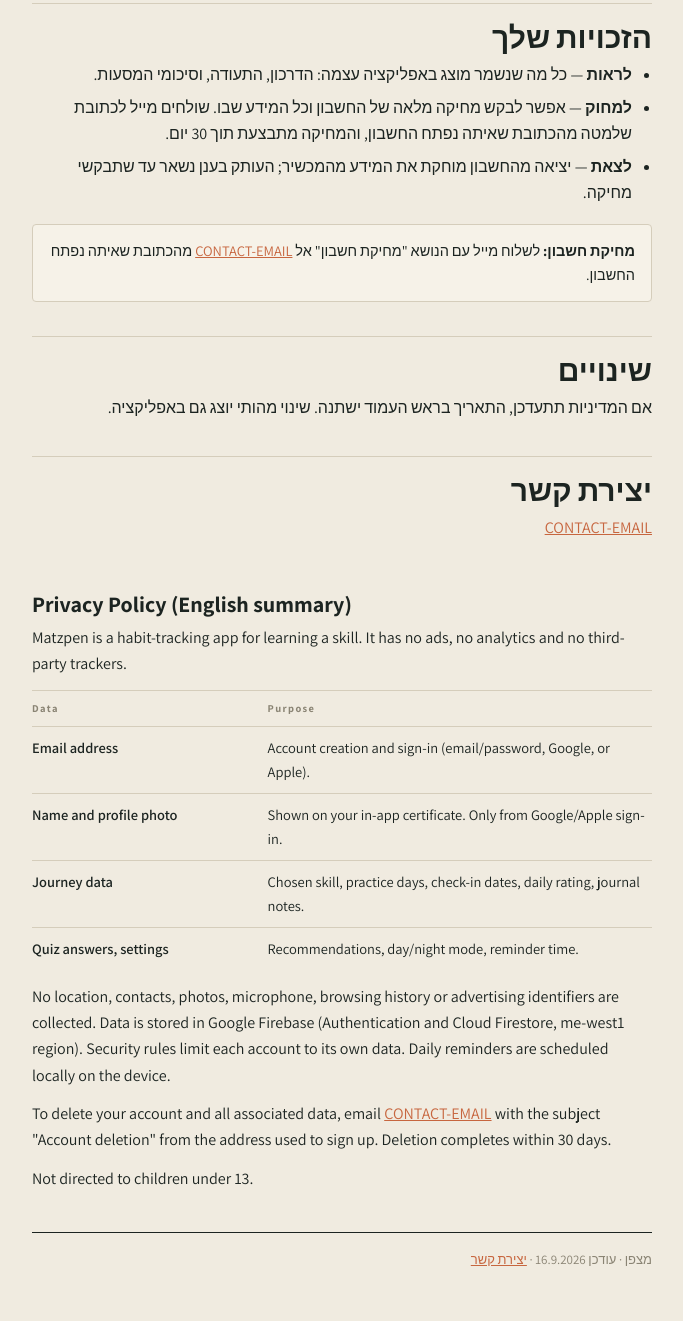
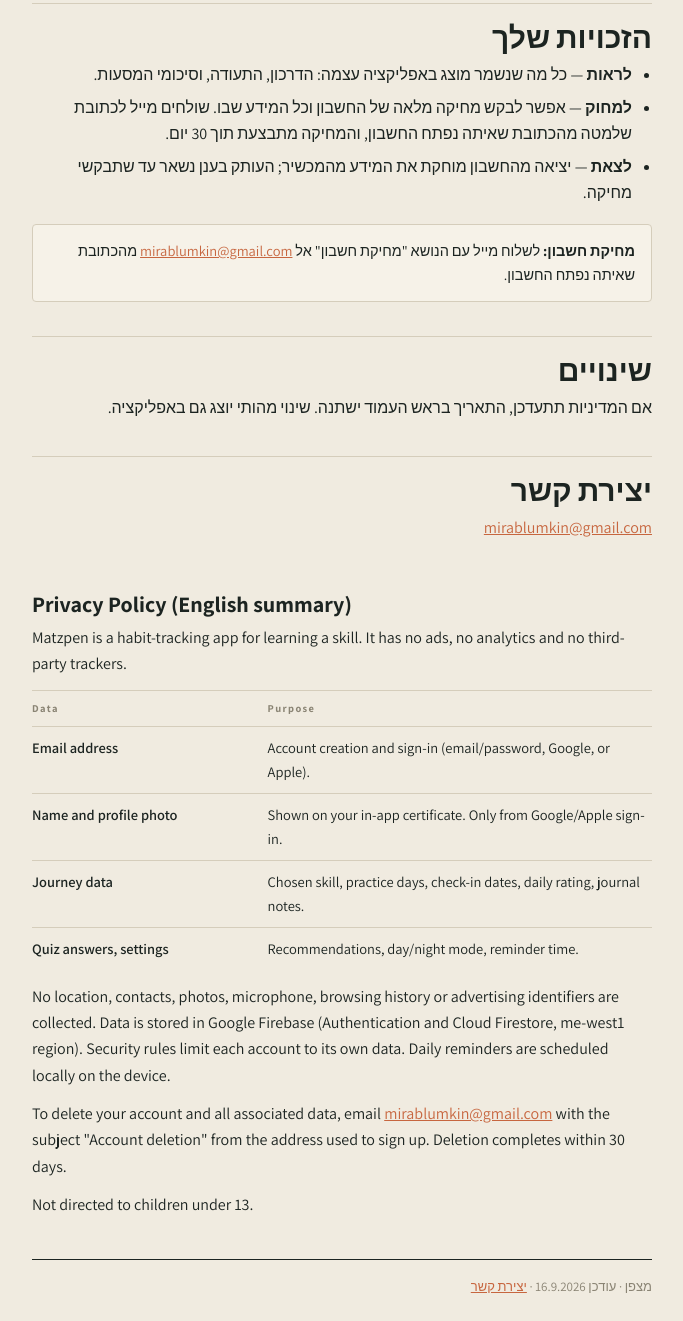
Before and after one commit to Velocity120/matzpen-site, a plain HTML site: page index.html in a window 1280 px wide. Shown: the part 1460-2781 px from the top of the page, without its empty margins (298-981 px from the left). Drawn offline with Linux system fonts and the light colour scheme; a web font is replaced by a local one.

Commit message:
Contact address for privacy questions and account deletion

```diff
--- a/index.html
+++ b/index.html
@@ -165,7 +165,7 @@
 
 <div class="note">
   <strong>מחיקת חשבון:</strong> לשלוח מייל עם הנושא "מחיקת חשבון" אל
-  <a href="mailto:CONTACT-EMAIL">CONTACT-EMAIL</a>
+  <a href="mailto:mirablumkin@gmail.com">mirablumkin@gmail.com</a>
   מהכתובת שאיתה נפתח החשבון.
 </div>
 
@@ -173,7 +173,7 @@
 <p>אם המדיניות תתעדכן, התאריך בראש העמוד ישתנה. שינוי מהותי יוצג גם באפליקציה.</p>
 
 <h2>יצירת קשר</h2>
-<p><a href="mailto:CONTACT-EMAIL">CONTACT-EMAIL</a></p>
+<p><a href="mailto:mirablumkin@gmail.com">mirablumkin@gmail.com</a></p>
 
 <div class="en">
   <h2>Privacy Policy (English summary)</h2>
@@ -187,12 +187,12 @@
   </table>
   <p>No location, contacts, photos, microphone, browsing history or advertising identifiers are collected. Data is stored in Google Firebase (Authentication and Cloud Firestore, me-west1 region). Security rules limit each account to its own data. Daily reminders are scheduled locally on the device.</p>
   <p>To delete your account and all associated data, email
-  <a href="mailto:CONTACT-EMAIL">CONTACT-EMAIL</a> with the subject "Account deletion" from the address used to sign up. Deletion completes within 30 days.</p>
+  <a href="mailto:mirablumkin@gmail.com">mirablumkin@gmail.com</a> with the subject "Account deletion" from the address used to sign up. Deletion completes within 30 days.</p>
   <p>Not directed to children under 13.</p>
 </div>
 
 <footer>
-  מצפן · עודכן 16.9.2026 · <a href="mailto:CONTACT-EMAIL">יצירת קשר</a>
+  מצפן · עודכן 16.9.2026 · <a href="mailto:mirablumkin@gmail.com">יצירת קשר</a>
 </footer>
 
 </div>
```
